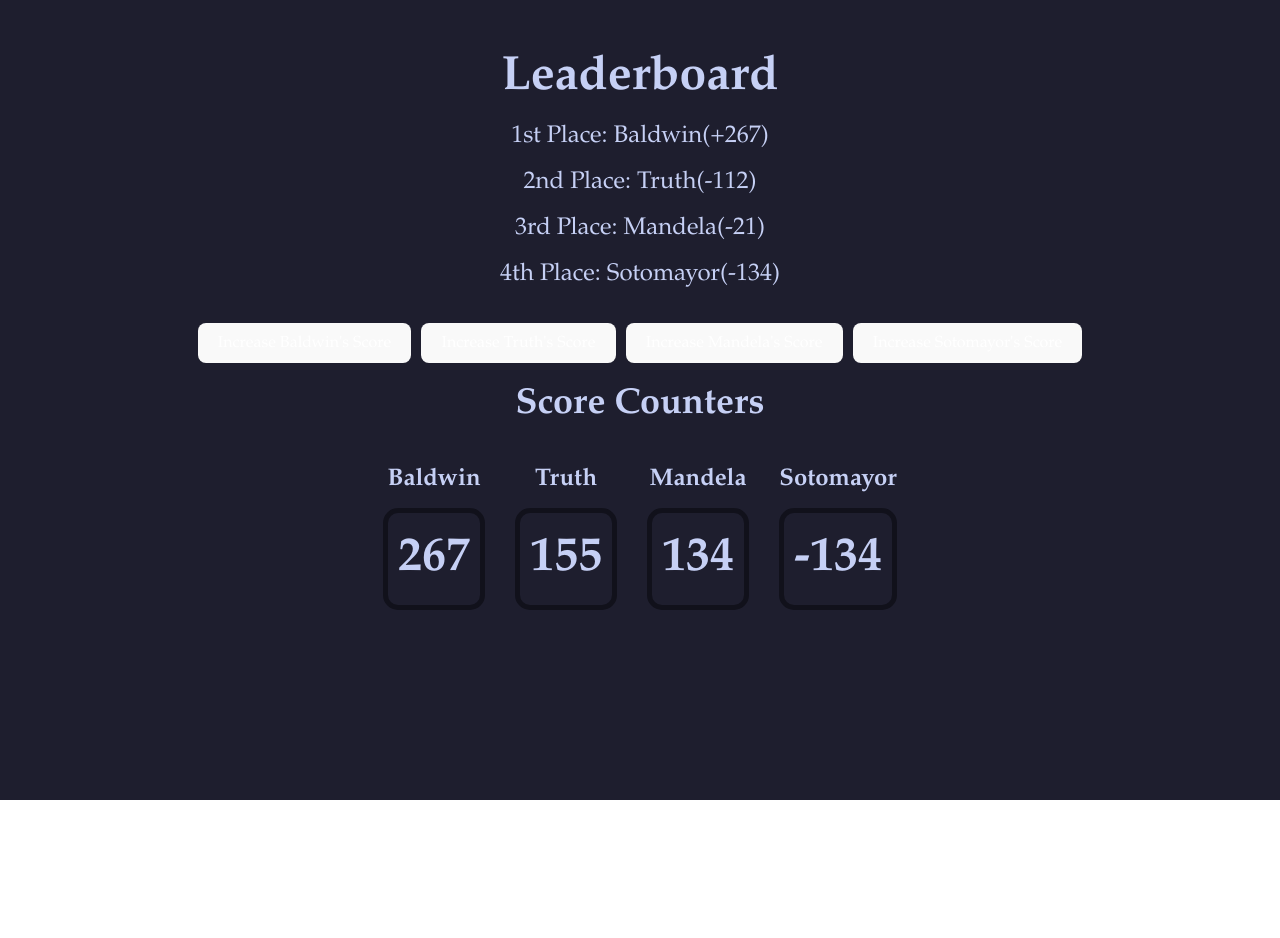
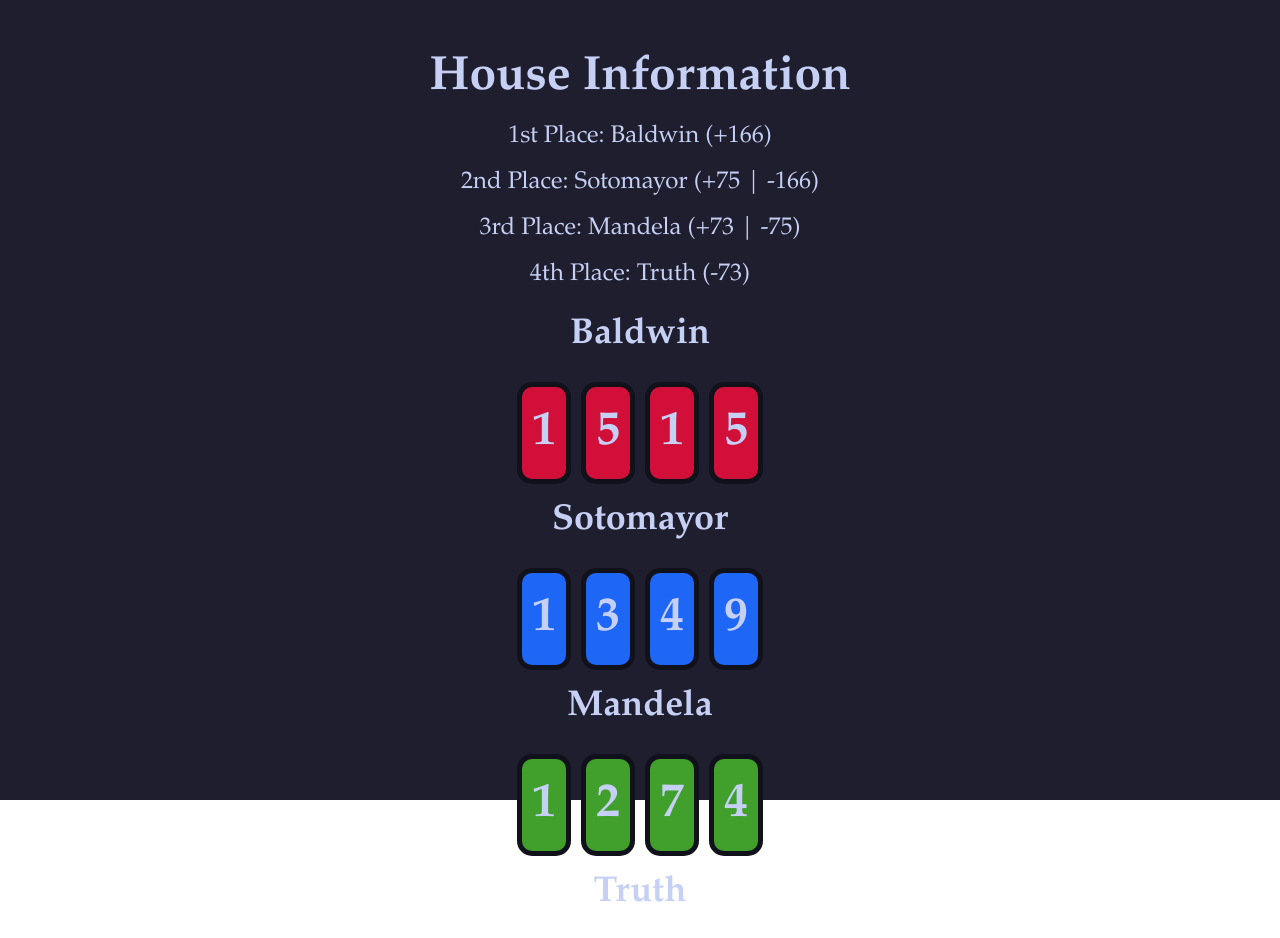
Before and after one commit to scarcekoi/house-information, a React (Vite) app: page / in a window 1280 px wide. Shown: the top 938 px of the page. Before the commit the page ends 800 px from the top, so only its background shows below. Built offline with nearby package versions, Linux system fonts and the light colour scheme.

Commit message:
Update App.tsx

```diff
--- a/src/App.tsx
+++ b/src/App.tsx
@@ -1,77 +1,136 @@
-import React, { useState } from 'react';
+import React, { useState, useEffect } from 'react';
 import './App.css';
 
 interface LeaderboardEntry {
   name: string;
   score: number;
-  previousScore: number;
 }
 
 const App: React.FC = () => {
-  // Initial leaderboard data with typing for each player
-  const [leaderboardData, setLeaderboardData] = useState<LeaderboardEntry[]>([
-    { name: 'Baldwin', score: 267, previousScore: 0 },
-    { name: 'Truth', score: 155, previousScore: 267 },
-    { name: 'Mandela', score: 134, previousScore: 155 },
-    { name: 'Sotomayor', score: -134, previousScore: 0 },
-  ]);
+  const [counters, setCounters] = useState({
+    Baldwin: 1515,
+    Sotomayor: 1349,
+    Mandela: 1274,
+    Truth: 1201,
+  });
 
-  // Update the score for a player
-  const updateScore = (playerName: string, newScore: number): void => {
-    setLeaderboardData(prevData =>
-      prevData.map(player =>
-        player.name === playerName
-          ? { ...player, score: newScore, previousScore: player.score }
-          : player
-      )
-    );
+  const [countdownText, setCountdownText] = useState('');
+
+  // Update counters when the page loads
+  useEffect(() => {
+    updateCounters(counters);
+    updateLeaderboard(counters);
+    updateCountdown();
+    const intervalId = setInterval(updateCountdown, 1000); // Update every second
+
+    return () => clearInterval(intervalId); // Clean up interval on component unmount
+  }, [counters]);
+
+  const updateCounters = (counters: { [key: string]: number }) => {
+    setCounters(counters); // Set the counters state to reflect changes
   };
 
-  // Sort leaderboard by score in descending order
-  const sortedLeaderboard = [...leaderboardData].sort((a, b) => b.score - a.score);
+  // Function to update leaderboard with points difference
+  const updateLeaderboard = (counters: { [key: string]: number }) => {
+    const houseScores = [
+      { name: 'Baldwin', score: counters.Baldwin },
+      { name: 'Sotomayor', score: counters.Sotomayor },
+      { name: 'Mandela', score: counters.Mandela },
+      { name: 'Truth', score: counters.Truth },
+    ];
 
-  // Calculate the score change
-  const calculateScoreChange = (score: number, previousScore: number) => {
-    const change = score - previousScore;
-    return change >= 0 ? `(+${change})` : `(${change})`;
+    houseScores.sort((a, b) => b.score - a.score);
+
+    const diff1 = houseScores[0].score - houseScores[1].score;
+    const diff2 = houseScores[1].score - houseScores[2].score;
+    const diff3 = houseScores[2].score - houseScores[3].score;
+
+    document.getElementById("first-place")!.innerText = `1st Place: ${houseScores[0].name} (+${diff1})`;
+    document.getElementById("second-place")!.innerText = `2nd Place: ${houseScores[1].name} (+${diff2} | -${diff1})`;
+    document.getElementById("third-place")!.innerText = `3rd Place: ${houseScores[2].name} (+${diff3} | -${diff2})`;
+    document.getElementById("fourth-place")!.innerText = `4th Place: ${houseScores[3].name} (-${diff3})`;
+  };
+
+  // Countdown logic
+  const targetDate = new Date('2024-12-20T14:41:00');
+
+  const updateCountdown = () => {
+    const currentDate = new Date();
+    const timeDifference = targetDate.getTime() - currentDate.getTime();
+
+    const daysRemaining = Math.floor(timeDifference / (1000 * 60 * 60 * 24));
+    const hoursRemaining = Math.floor((timeDifference % (1000 * 60 * 60 * 24)) / (1000 * 60 * 60));
+    const minutesRemaining = Math.floor((timeDifference % (1000 * 60 * 60)) / (1000 * 60));
+    const secondsRemaining = Math.floor((timeDifference % (1000 * 60)) / 1000);
+
+    if (timeDifference > 0) {
+      setCountdownText(
+        `${daysRemaining} Days ${hoursRemaining} Hours ${minutesRemaining} Minutes ${secondsRemaining} Seconds until next house village meeting`
+      );
+    } else {
+      setCountdownText('Village meeting has already occurred!');
+    }
   };
 
   return (
     <div className="App">
-      <div className="title">Leaderboard</div>
-      <div className="leaderboard">
-        {sortedLeaderboard.map((player, index) => {
-          const rank = index + 1;
-          return (
-            <div key={index} className={`place ${player.name.toLowerCase()}`}>
-              <span>{rank}{rank === 1 ? 'st' : rank === 2 ? 'nd' : rank === 3 ? 'rd' : 'th'} Place: {player.name}</span>
-              <span>
-                {calculateScoreChange(player.score, player.previousScore)}
-              </span>
-            </div>
-          );
-        })}
+      <div className="title">House Information</div>
+
+      {/* Leaderboard Widget */}
+      <div className="widget leaderboard" id="leaderboard-widget">
+        <div id="first-place" className="place">1st Place: </div>
+        <div id="second-place" className="place">2nd Place: </div>
+        <div id="third-place" className="place">3rd Place: </div>
+        <div id="fourth-place" className="place">4th Place: </div>
       </div>
 
-      {/* Example buttons to update the scores */}
-      <div className="score-buttons">
-        <button onClick={() => updateScore('Baldwin', 300)}>Increase Baldwin's Score</button>
-        <button onClick={() => updateScore('Truth', 200)}>Increase Truth's Score</button>
-        <button onClick={() => updateScore('Mandela', 150)}>Increase Mandela's Score</button>
-        <button onClick={() => updateScore('Sotomayor', -100)}>Increase Sotomayor's Score</button>
+      {/* Baldwin Counter Widget */}
+      <div className="widget counter-widget" id="baldwin-widget">
+        <div className="counter-label">Baldwin</div>
+        <div className="counter baldwin">
+          <div className="digit" id="baldwin-0">{Math.floor(counters.Baldwin / 1000)}</div>
+          <div className="digit" id="baldwin-1">{Math.floor((counters.Baldwin % 1000) / 100)}</div>
+          <div className="digit" id="baldwin-2">{Math.floor((counters.Baldwin % 100) / 10)}</div>
+          <div className="digit" id="baldwin-3">{counters.Baldwin % 10}</div>
+        </div>
       </div>
 
-      <div className="counter-widget">
-        <div className="counter-label">Score Counters</div>
-        {/* Display each house's individual score counter */}
-        <div className="counter">
-          {leaderboardData.map((house, index) => (
-            <div key={index} className="house-counter">
-              <div className="house-name">{house.name}</div>
-              <div className="digit">{house.score}</div>
-            </div>
-          ))}
+      {/* Sotomayor Counter Widget */}
+      <div className="widget counter-widget" id="sotomayor-widget">
+        <div className="counter-label">Sotomayor</div>
+        <div className="counter sotomayor">
+          <div className="digit" id="sotomayor-0">{Math.floor(counters.Sotomayor / 1000)}</div>
+          <div className="digit" id="sotomayor-1">{Math.floor((counters.Sotomayor % 1000) / 100)}</div>
+          <div className="digit" id="sotomayor-2">{Math.floor((counters.Sotomayor % 100) / 10)}</div>
+          <div className="digit" id="sotomayor-3">{counters.Sotomayor % 10}</div>
         </div>
+      </div>
+
+      {/* Mandela Counter Widget */}
+      <div className="widget counter-widget" id="mandela-widget">
+        <div className="counter-label">Mandela</div>
+        <div className="counter mandela">
+          <div className="digit" id="mandela-0">{Math.floor(counters.Mandela / 1000)}</div>
+          <div className="digit" id="mandela-1">{Math.floor((counters.Mandela % 1000) / 100)}</div>
+          <div className="digit" id="mandela-2">{Math.floor((counters.Mandela % 100) / 10)}</div>
+          <div className="digit" id="mandela-3">{counters.Mandela % 10}</div>
+        </div>
+      </div>
+
+      {/* Truth Counter Widget */}
+      <div className="widget counter-widget" id="truth-widget">
+        <div className="counter-label">Truth</div>
+        <div className="counter truth">
+          <div className="digit" id="truth-0">{Math.floor(counters.Truth / 1000)}</div>
+          <div className="digit" id="truth-1">{Math.floor((counters.Truth % 1000) / 100)}</div>
+          <div className="digit" id="truth-2">{Math.floor((counters.Truth % 100) / 10)}</div>
+          <div className="digit" id="truth-3">{counters.Truth % 10}</div>
+        </div>
+      </div>
+
+      {/* Countdown Widget */}
+      <div id="countdown-widget" className="countdown">
+        <span id="countdown-timer">{countdownText}</span>
       </div>
     </div>
   );
```
